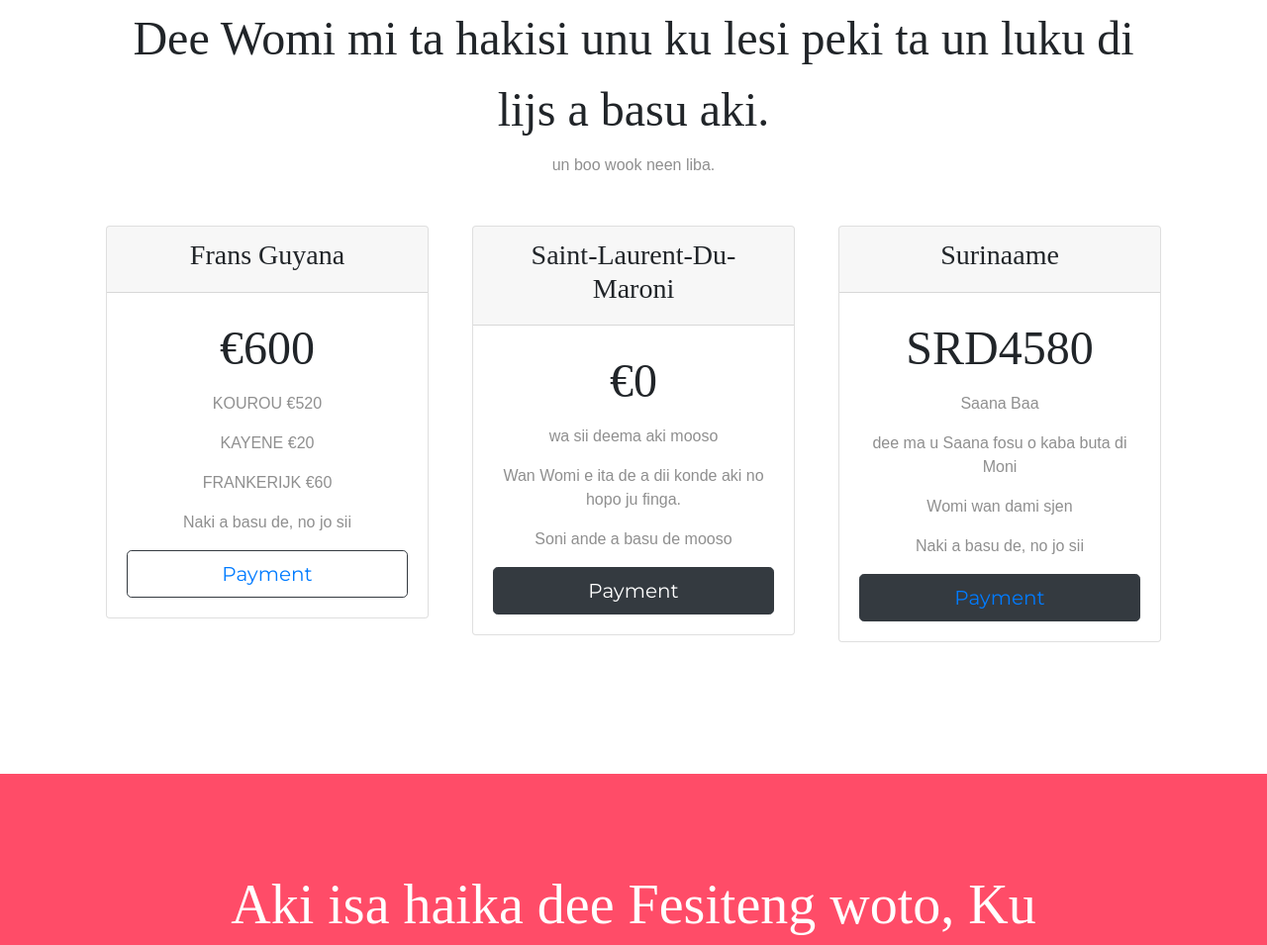
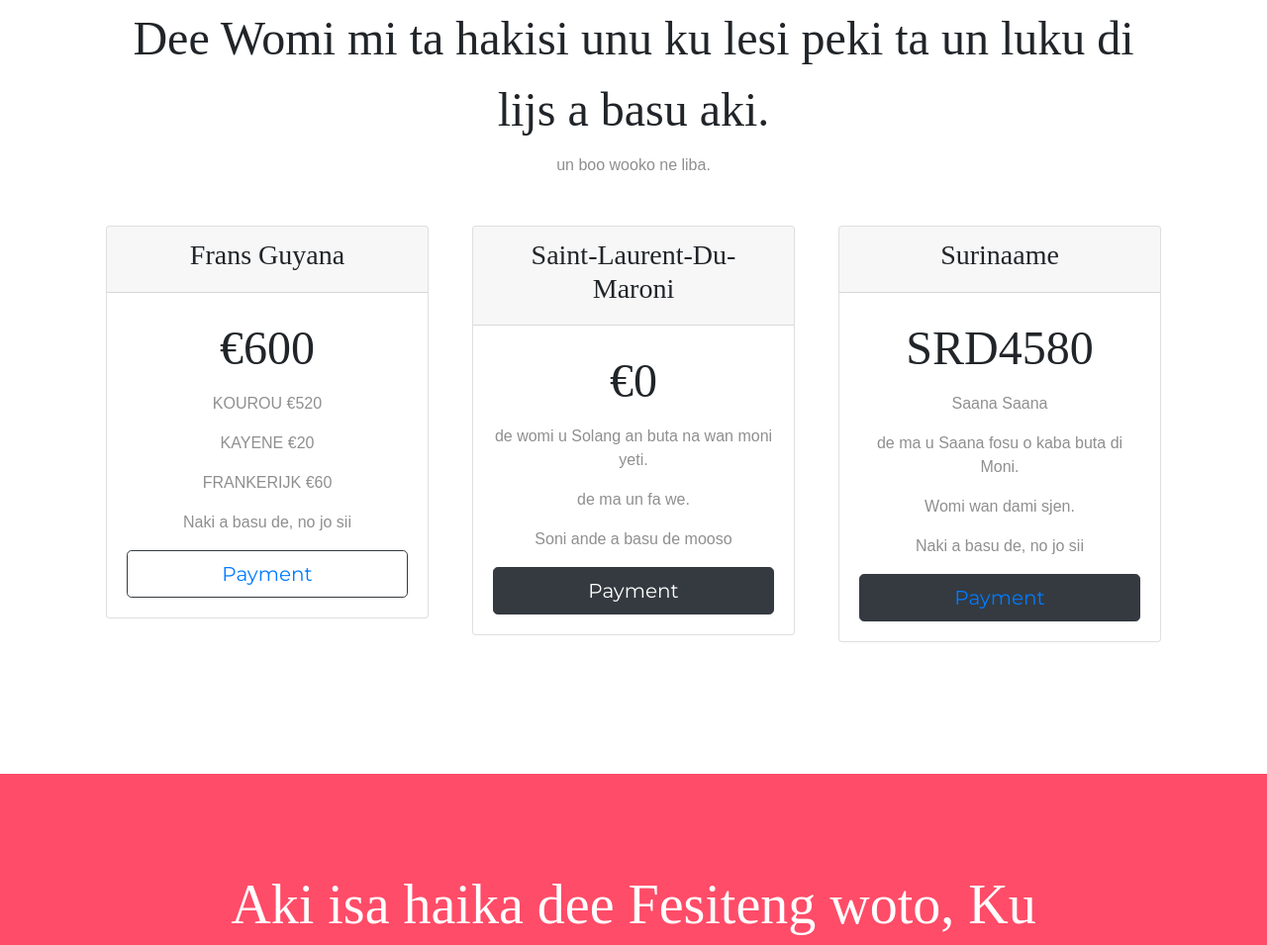
Before and after one commit to stichtingBaambafamii/cvv, a plain HTML site: page index.html in a window 1280 px wide. Shown: the part 2316-3271 px from the top of the page at 99% size. Drawn offline with nearby package versions, Linux system fonts and the light colour scheme.

Commit message:
add a file

```diff
--- a/index.html
+++ b/index.html
@@ -152,7 +152,7 @@
   <section class="white-section" id="pricing">
 
     <h2 class="section-heading">Dee Womi mi ta hakisi unu ku lesi peki ta un luku di lijs a basu aki.</h2>
-    <p>un boo wook neen liba.</p>
+    <p>un boo wooko ne liba.</p>
 
     <div class="row">
 
@@ -179,8 +179,8 @@
           </div>
           <div class="card-body">
             <h2 class="price-text">€0</h2>
-            <p>wa sii deema aki mooso</p>
-            <p>Wan Womi e ita de a dii konde aki no hopo ju finga.</p>
+            <p>de womi u Solang an buta na wan moni yeti.</p>
+            <p>de ma un fa we.</p>
             <p>Soni ande a basu de mooso</p>
             <button class="btn btn-lg btn-block btn-dark" type="button">Payment</button>
           </div>
@@ -194,9 +194,9 @@
           </div>
           <div class="card-body">
             <h2 class="price-text">SRD4580</h2>
-            <p>Saana Baa</p>
-            <p>dee ma u Saana fosu o kaba buta di Moni</p>
-            <p>Womi wan dami sjen</p>
+            <p>Saana Saana</p>
+            <p>de ma u Saana fosu o kaba buta di Moni.</p>
+            <p>Womi wan dami sjen.</p>
             <p>Naki a basu de, no jo sii</p>
             <button class="btn btn-lg btn-block btn-dark" type="button"><a href="suriname.html">Payment</a></button>
 
```
